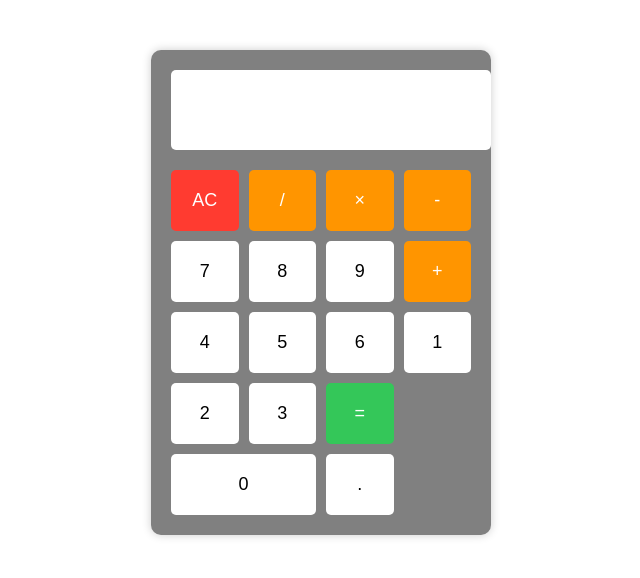
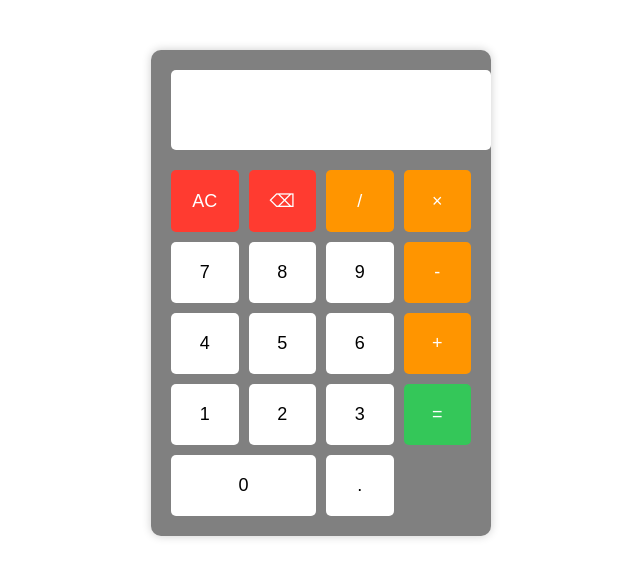
Before and after one commit to prathyushrnair/FOC-assignment-1, a plain HTML site: page index.html in a window 1280 px wide. Shown: the whole page, without its empty margins (319-959 px from the left). Drawn offline with Linux system fonts and the light colour scheme.

Commit message:
added backspace button
added backspace button and created appropriate classes for styling and added js functionality

```diff
--- a/index.html
+++ b/index.html
@@ -11,16 +11,17 @@
         <input type="text" id="display" disabled>
         <div class="buttons">
             <button class="clear" onclick="clearDisplay()">AC</button>
+            <button class="backspace" onclick="backspace()">⌫</button>
             <button class="operator" onclick="appendOperator('/')">/</button>
             <button class="operator" onclick="appendOperator('*')">×</button>
-            <button class="operator" onclick="appendOperator('-')">-</button>
             <button onclick="appendNumber('7')">7</button>
             <button onclick="appendNumber('8')">8</button>
             <button onclick="appendNumber('9')">9</button>
-            <button class="operator" onclick="appendOperator('+')">+</button>
+            <button class="operator" onclick="appendOperator('-')">-</button>
             <button onclick="appendNumber('4')">4</button>
             <button onclick="appendNumber('5')">5</button>
             <button onclick="appendNumber('6')">6</button>
+            <button class="operator" onclick="appendOperator('+')">+</button>
             <button onclick="appendNumber('1')">1</button>
             <button onclick="appendNumber('2')">2</button>
             <button onclick="appendNumber('3')">3</button>
--- a/script.js
+++ b/script.js
@@ -39,6 +39,13 @@ function clearDisplay() {
     updateDisplay();
 }
 
+function backspace() {
+    if (currentExpression.length > 0) {
+        currentExpression = currentExpression.slice(0, -1);
+        updateDisplay();
+    }
+}
+
 function calculate() {
     try {
         currentExpression = eval(currentExpression).toString();
--- a/style.css
+++ b/style.css
@@ -75,6 +75,15 @@ button:hover {
     background-color: #e63329;
 }
 
+.backspace {
+    background-color: #ff3b30;
+    color: white;
+}
+
+.backspace:hover {
+    background-color: #e63329;
+}
+
 .span-2 {
     grid-column: span 2;
 }
```
